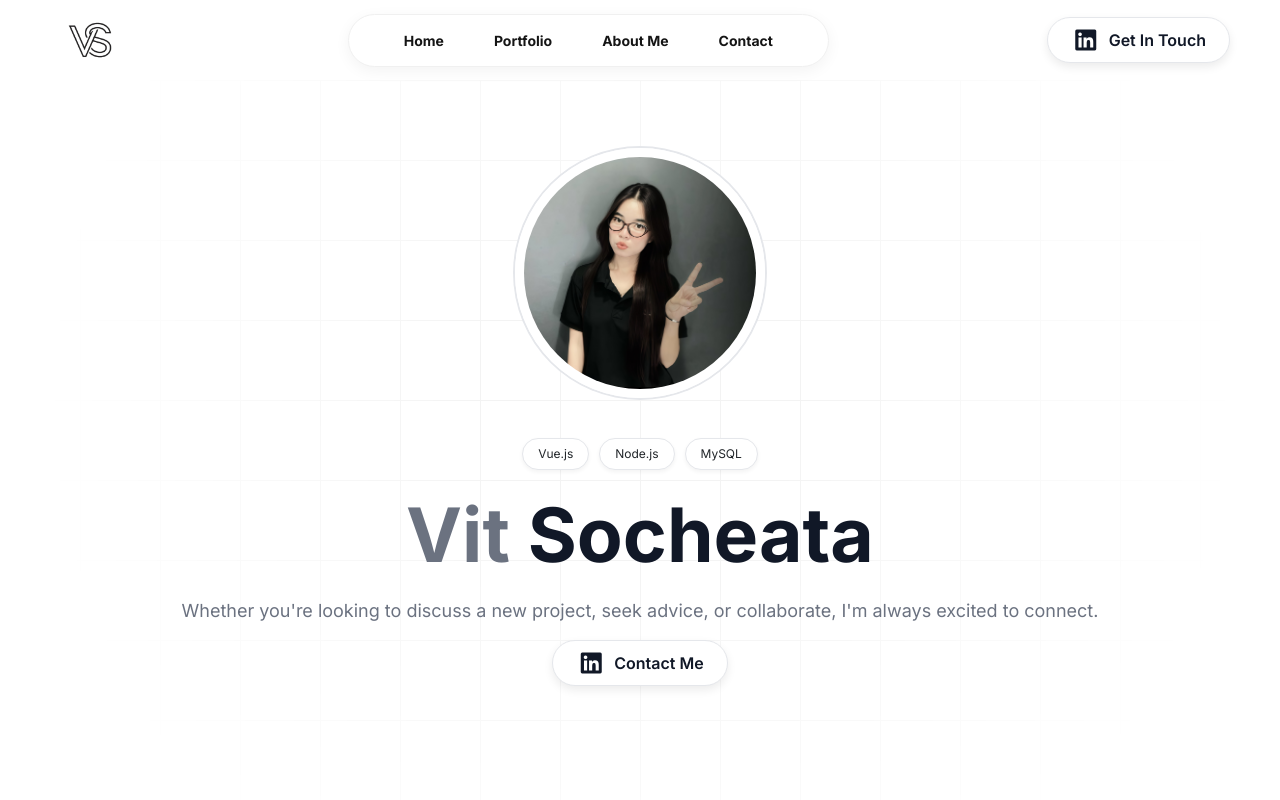
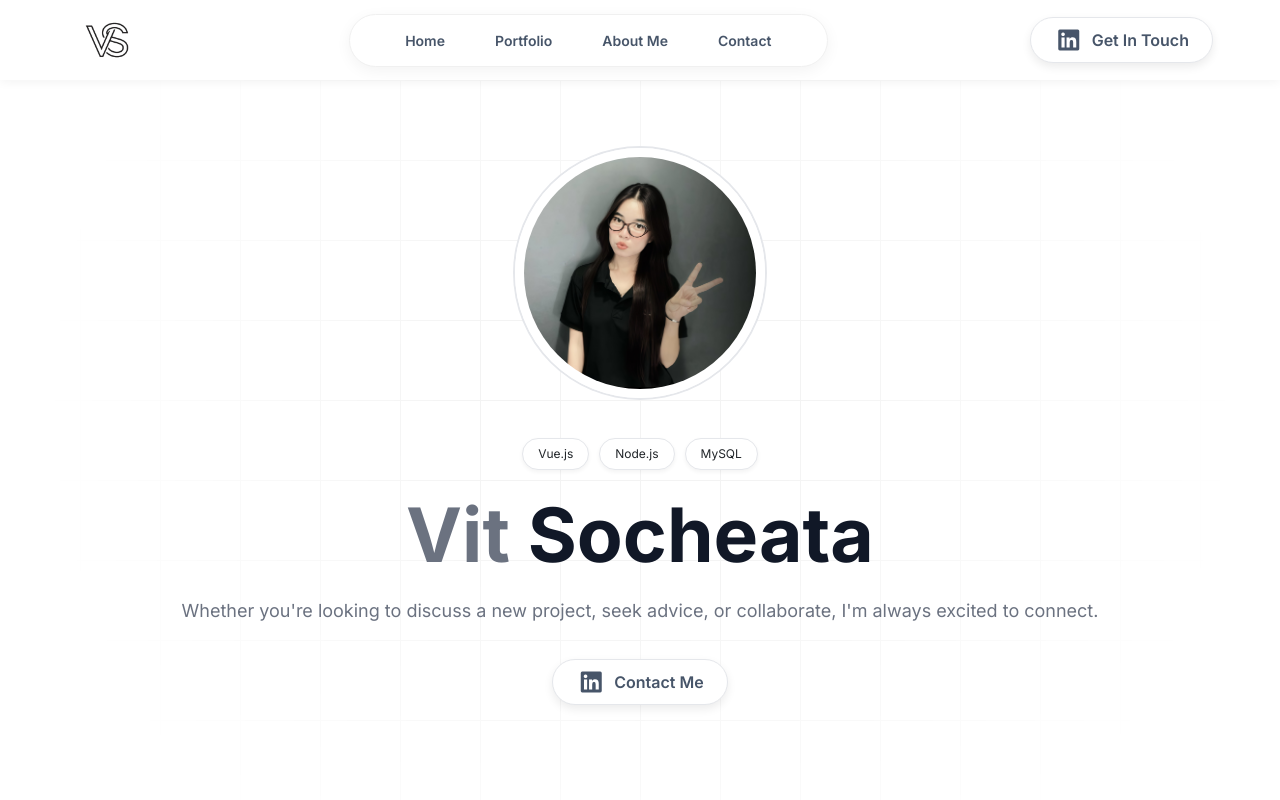
Before and after one commit to VitSocheata/SocheataVit-Portfolio, a Vue app: page / in a window 1280 px wide. Shown: the top 800 px of the page. Built offline with nearby package versions, Linux system fonts and the light colour scheme.

Commit message:
fix button delete acitve

```diff
--- a/src/components/common/BaseButton.vue
+++ b/src/components/common/BaseButton.vue
@@ -35,7 +35,7 @@ defineProps({
   padding: 10px 23px;
   font-size: 16px;
   box-shadow: 0 4px 10px rgba(0,0,0,0.08);
-  color: #111827;
+  color:#475569;
 }
 
 
--- a/src/components/home/HeroSection.vue
+++ b/src/components/home/HeroSection.vue
@@ -11,7 +11,7 @@
       </div>
 
       <h1 class="name-title mt-3"><span>Vit</span> Socheata</h1>
-      <p class="description">Whether you're looking to discuss a new project, seek advice, or collaborate, I'm always
+      <p class="description ">Whether you're looking to discuss a new project, seek advice, or collaborate, I'm always
         excited to connect.</p>
       <BaseButton />
     </div>
@@ -98,7 +98,7 @@ import socheata from '@/assets/images/sct.JPEG'
 }
 
 .description {
-  margin-top: 20px;
+  margin: 20px 0px 35px 0px;
   padding-inline: 18px;
   color: #6b7280;
   font-size: 18px;
--- a/src/components/layout/Navbar.vue
+++ b/src/components/layout/Navbar.vue
@@ -1,22 +1,26 @@
 <template>
-    <nav class="navbar-custom">
+  <nav class="navbar-custom">
+    <div class="nav-container">
       <div class="logo">
         <img :src="logo" alt="">
       </div>
+
       <div class="menu-toggle" @click="toggleMenu">
         <span></span><span></span><span></span>
       </div>
+
       <div class="nav-links" :class="{ 'active': isMenuOpen }">
-        <router-link :to="{ name: 'home', hash: '#home' }">Home</router-link>
-        <router-link :to="{ name: 'home', hash: '#portfolio' }">Portfolio</router-link>
-        <router-link :to="{ name: 'home', hash: '#about' }">About Me</router-link>
-        <router-link :to="{ name: 'home', hash: '#contact' }">Contact</router-link>
-      </div>
-      <div class="btn-contact">
-        <base-button  text="Get In Touch" />
+        <router-link to="/#home">Home</router-link>
+        <router-link to="/#portfolio">Portfolio</router-link>
+        <router-link to="/#about">About Me</router-link>
+        <router-link to="/#contact">Contact</router-link>
       </div>
 
-    </nav>
+      <div class="btn-contact">
+        <base-button text="Get In Touch" />
+      </div>
+    </div>
+  </nav>
 </template>
 
 <script setup>
@@ -37,10 +41,6 @@ html {
 }
 
 .navbar-custom {
-  display: flex;
-  justify-content: space-between;
-  align-items: center;
-  padding: 0px 50px;
   position: fixed !important;
   top: 0;
   left: 0;
@@ -48,9 +48,21 @@ html {
   background: rgba(255, 255, 255, 0.95);
   backdrop-filter: blur(10px);
   z-index: 1000;
+  box-shadow: 0 2px 10px rgba(0, 0, 0, .05);
+  box-sizing: border-box;
+}
+
+.nav-container {
+  max-width: 1200px;
+  margin: 0 auto;
+  display: flex;
+  justify-content: space-between;
+  align-items: center;
+  padding: 0 27px;
   min-height: 80px;
   box-sizing: border-box;
 }
+
 .nav-links {
   display: flex;
   align-items: center;
@@ -59,13 +71,13 @@ html {
   border-radius: 50px;
   padding: 15px 40px;
   border: 1px solid #f0f0f0;
-  box-shadow: 0 4px 15px rgba(0,0,0,.05);
+  box-shadow: 0 4px 15px rgba(0, 0, 0, .05);
 }
-
 
 .menu-toggle {
   display: none;
 }
+
 .nav-links a {
   margin: 0 15px;
   text-decoration: none;
@@ -75,26 +87,22 @@ html {
   font-size: 14px;
   cursor: pointer;
 }
+
 .nav-links a:hover {
   color: #000000;
 }
-.logo img{
+
+.logo img {
   width: 80px;
 }
 
-.btn-contact{
+.btn-contact {
   font-size: 14px;
 }
 
-.nav-links a.router-link-active,
-.nav-links a.router-link-exact-active {
-  color: #151515 !important;
-  font-weight: 700;
-}
 
 @media (max-width: 768px) {
-
-  .navbar-custom {
+  .nav-container {
     padding: 15px 20px;
   }
 
@@ -119,15 +127,15 @@ html {
   .nav-links {
     position: absolute;
     top: 80px;
-    left: 230px;
-    right: 50px;
+    left: 20px;
+    right: 20px;
     display: none;
     flex-direction: column;
     align-items: flex-start;
     padding: 20px;
     border-radius: 15px;
     background: white;
-    box-shadow: 0 10px 25px rgba(0,0,0,.15);
+    box-shadow: 0 10px 25px rgba(0, 0, 0, .15);
     z-index: 999;
     gap: 0px;
   }
@@ -142,5 +150,4 @@ html {
     margin: 0;
   }
 }
-
 </style>
```
